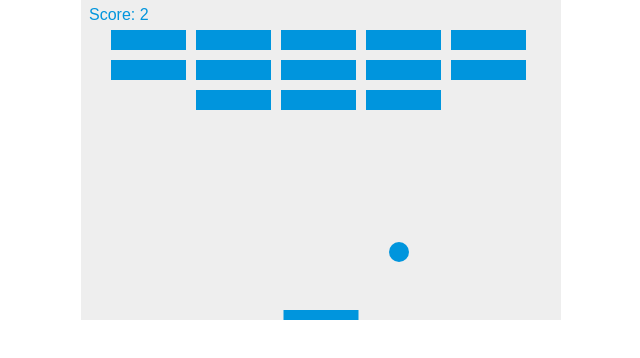
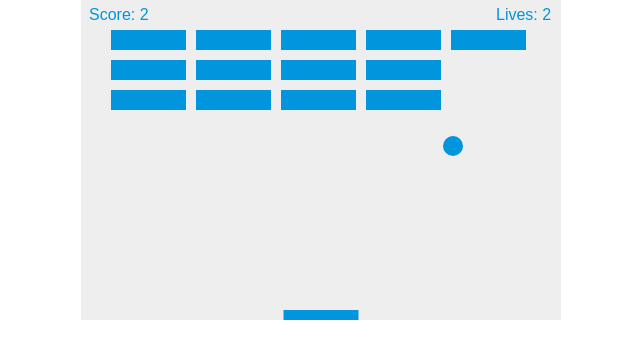
Before and after one commit to raini35/2D_breakout_game, a plain HTML site: page index.html in a window 1280 px wide. Shown: the whole page, without its empty margins (319-959 px from the left). Drawn offline with Linux system fonts and the light colour scheme.

Commit message:
Gave player lives

```diff
--- a/index.html
+++ b/index.html
@@ -39,6 +39,8 @@
 
 	var score = 0;
 
+	var lives = 3;
+
 	var bricks = [];
 	for(c=0; c<brickColumnCount; c++) {
 
@@ -53,6 +55,7 @@
 
 	document.addEventListener("keydown", keyDownHandler, false);
 	document.addEventListener("keyup", keyUpHandler, false);
+	document.addEventListener("mousemove", mouseMoveHandler, false);
 
 	function keyDownHandler(e) {
 		if(e.keyCode == 39) {
@@ -70,6 +73,13 @@
 		}
 		else if(e.keyCode == 37) {
 			leftPressed = false;
+		}
+	}
+
+	function mouseMoveHandler(e) {
+		var relativeX = e.clientX - canvas.offsetLeft;
+		if(relativeX > paddleWidth/2 && relativeX < canvas.width - paddleWidth/2) {
+			paddleX = relativeX - paddleWidth/2;
 		}
 	}
 
@@ -97,29 +107,17 @@
 		ctx.fillStyle = "#0095DD";
 		ctx.fillText("Score: " + score, 8, 20);
 	}
+
+	function drawLives() {
+		ctx.font = "16px Arial";
+		ctx.fillStyle = "#0095DD";
+		ctx.fillText("Lives: " + lives, canvas.width-65, 20);
+	}
 	function drawBall() {
 		ctx.beginPath();
 		ctx.arc(x, y, ballRadius, 0, Math.PI*2);
 		ctx.fillStyle = "#0095DD";
-
 		ctx.fill();
-
-		if(x + dx > canvas.width-ballRadius || x + dx < ballRadius) {
-    		dx = -dx;
-		}
-
-		if(y + dy < ballRadius) {
-   			dy = -dy;
-		} else if(y + dy > canvas.height-ballRadius) {
-			if(x > paddleX && x < paddleX + paddleWidth) {
-				dy = -dy;
-			}
-			else {
-   				alert("GAME OVER");
-    			document.location.reload();
-    		}
-		}
-
 		ctx.closePath();
 	}
 
@@ -156,26 +154,51 @@
 		drawBall();
 		drawPaddle();
 		drawScore();
+		drawLives();
 		collisionDetection();
 		x += dx;
 		y += dy;
+
+
+		if(x + dx > canvas.width-ballRadius || x + dx < ballRadius) {
+    		dx = -dx;
+		}
+
+		if(y + dy < ballRadius) {
+   			dy = -dy;
+		}
+		else if(y + dy > canvas.height-ballRadius) {
+			if(x > paddleX && x < paddleX + paddleWidth) {
+				dy = -dy;
+			}
+			else {
+   				lives--;
+   				if(!lives) {
+   					alert("GAME OVER");
+   					document.location.reload();
+   				}
+   				else {
+   					x = canvas.width/2;
+   					y = canvas.height -30;
+   					dx = 3;
+   					dy = 3;
+   					paddleX = (canvas.width - paddleWidth)/2;
+   				}
+    		}
+		}
+
 		if(rightPressed && paddleX < canvas.width-paddleWidth) {
     		paddleX += 7;
 		}
 		else if(leftPressed && paddleX > 0) {
   		  paddleX -= 7;
 		}
+
+
+		requestAnimationFrame(draw);
 	}
 
-	document.addEventListener("mousemove", mouseMoveHandler, false);
-	function mouseMoveHandler(e) {
-		var relativeX = e.clientX - canvas.offsetLeft;
-		if(relativeX > paddleWidth/2 && relativeX < canvas.width - paddleWidth/2) {
-			paddleX = relativeX - paddleWidth/2;
-		}
-	}
-	setInterval(draw, 10);
-
+	draw();
 
 </script>
 
```
